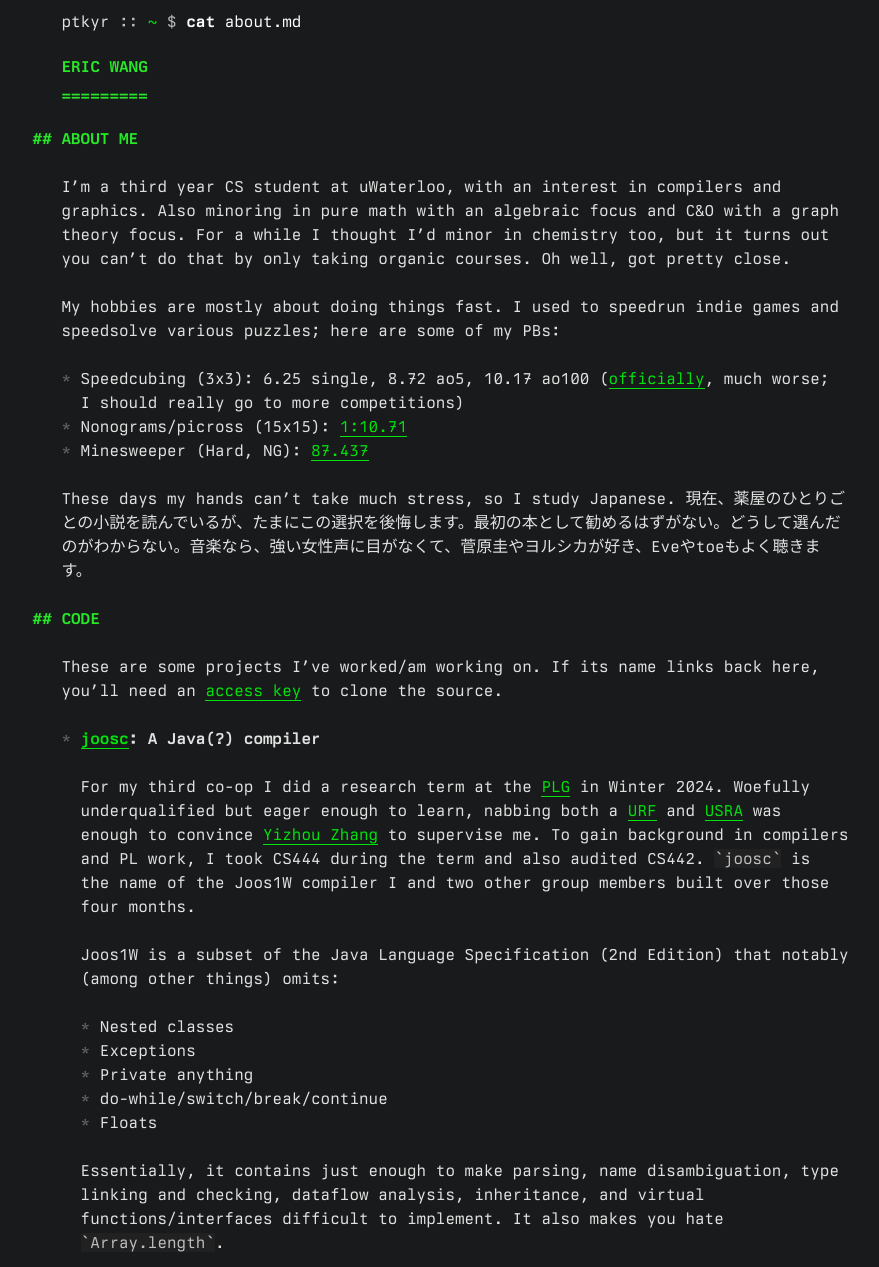
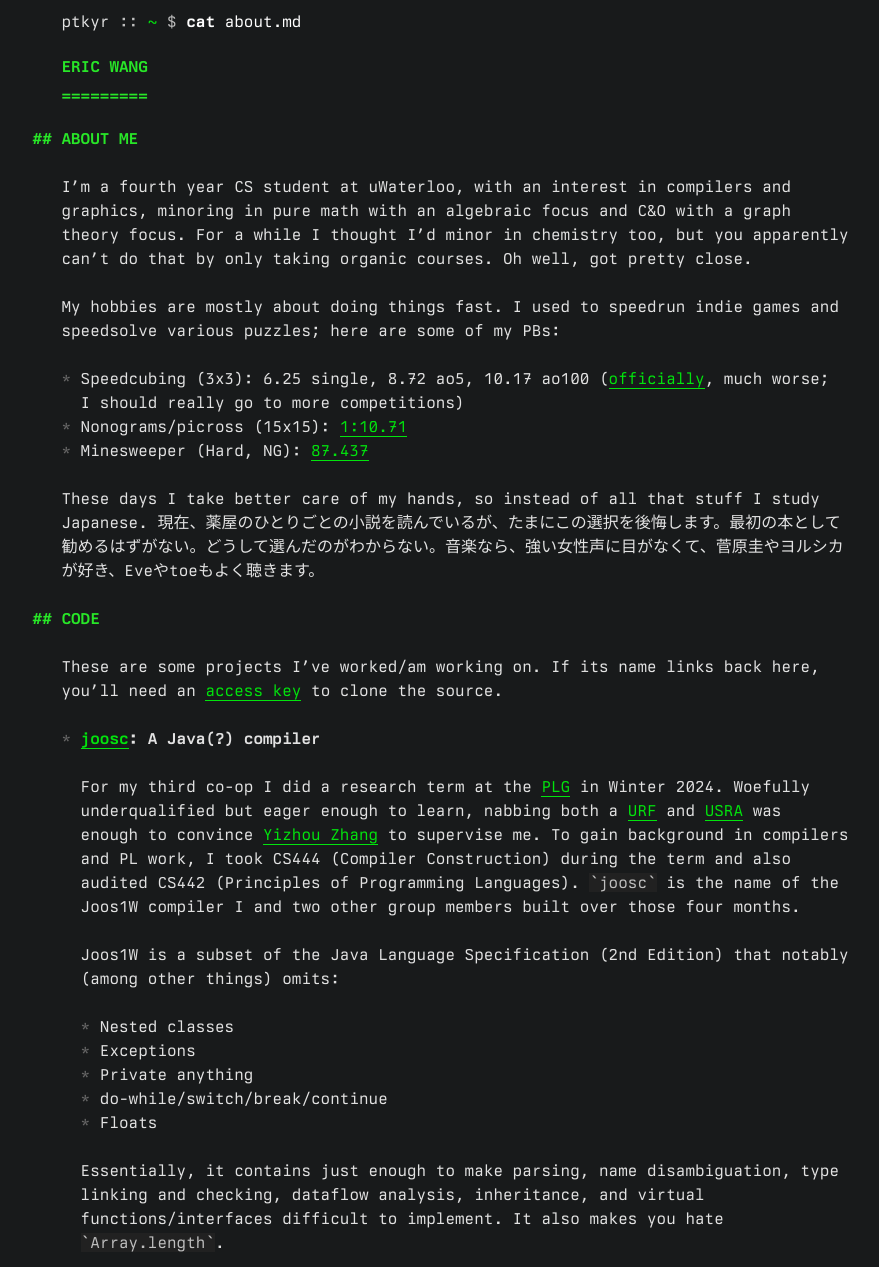
Before and after one commit to Ptkyr/Ptkyr.github.io, a Jekyll site: the page built from index.md, in a window 1280 px wide and 1400 px high, cut to the strip 133-1400 px from the top of the window. Shown: the whole strip, without its empty margins (185-1064 px from the left). Built offline with Jekyll 4.4.1, drawn with Linux system fonts in a browser that asks for light colours; some web fonts are replaced.

Commit message:
minor index edits

```diff
--- a/index.md
+++ b/index.md
@@ -8,14 +8,14 @@ cmd: cat about.md
 
 ## About Me
 
- I'm a third year CS student at uWaterloo, with an interest in compilers and graphics. Also minoring in pure math with an algebraic focus and C&O with a graph theory focus. For a while I thought I'd minor in chemistry too, but it turns out you can't do that by only taking organic courses. Oh well, got pretty close.
+ I'm a fourth year CS student at uWaterloo, with an interest in compilers and graphics, minoring in pure math with an algebraic focus and C&O with a graph theory focus. For a while I thought I'd minor in chemistry too, but you apparently can't do that by only taking organic courses. Oh well, got pretty close.
 
 My hobbies are mostly about doing things fast. I used to speedrun indie games and speedsolve various puzzles; here are some of my PBs:
 + Speedcubing (3x3): 6.25 single, 8.72 ao5, 10.17 ao100 ([officially][wca], much worse; I should really go to more competitions)
 + Nonograms/picross (15x15): [1:10.71][picross]
 + Minesweeper (Hard, NG): [87.437][minesweeper]
 
-These days my hands can't take much stress, so I study Japanese. 現在、薬屋のひとりごとの小説を読んでいるが、たまにこの選択を後悔します。最初の本として勧めるはずがない。どうして選んだのがわからない。音楽なら、強い女性声に目がなくて、菅原圭やヨルシカが好き、Eveやtoeもよく聴きます。
+These days I take better care of my hands, so instead of all that stuff I study Japanese. 現在、薬屋のひとりごとの小説を読んでいるが、たまにこの選択を後悔します。最初の本として勧めるはずがない。どうして選んだのがわからない。音楽なら、強い女性声に目がなくて、菅原圭やヨルシカが好き、Eveやtoeもよく聴きます。
 
 ## Code
 
@@ -23,7 +23,7 @@ These are some projects I've worked/am working on. If its name links back here,
 
 + **[joosc](/#code): A Java(?) compiler**
 
-  For my third co-op I did a research term at the [PLG](https://plg.uwaterloo.ca/) in Winter 2024. Woefully underqualified but eager enough to learn, nabbing both a [URF](https://cs.uwaterloo.ca/current-undergraduate-students/research-opportunities/undergraduate-research-fellowship-urf) and [USRA](https://uwaterloo.ca/student-awards-financial-aid/awards/nserc-undergraduate-research-awards) was enough to convince [Yizhou Zhang](https://cs.uwaterloo.ca/~yizhou/) to supervise me. To gain background in compilers and PL work, I took CS444 during the term and also audited CS442. `joosc` is the name of the Joos1W compiler I and two other group members built over those four months.
+  For my third co-op I did a research term at the [PLG](https://plg.uwaterloo.ca/) in Winter 2024. Woefully underqualified but eager enough to learn, nabbing both a [URF](https://cs.uwaterloo.ca/current-undergraduate-students/research-opportunities/undergraduate-research-fellowship-urf) and [USRA](https://uwaterloo.ca/student-awards-financial-aid/awards/nserc-undergraduate-research-awards) was enough to convince [Yizhou Zhang](https://cs.uwaterloo.ca/~yizhou/) to supervise me. To gain background in compilers and PL work, I took CS444 (Compiler Construction) during the term and also audited CS442 (Principles of Programming Languages). `joosc` is the name of the Joos1W compiler I and two other group members built over those four months.
 
   Joos1W is a subset of the Java Language Specification (2nd Edition) that notably (among other things) omits:
   - Nested classes
```
